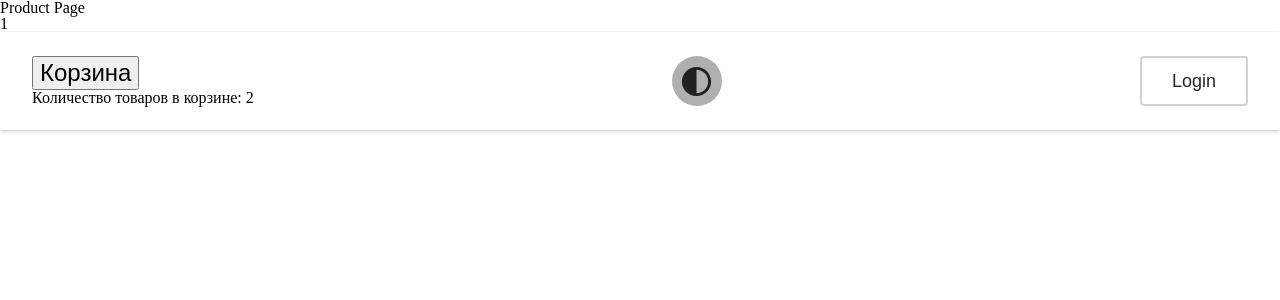
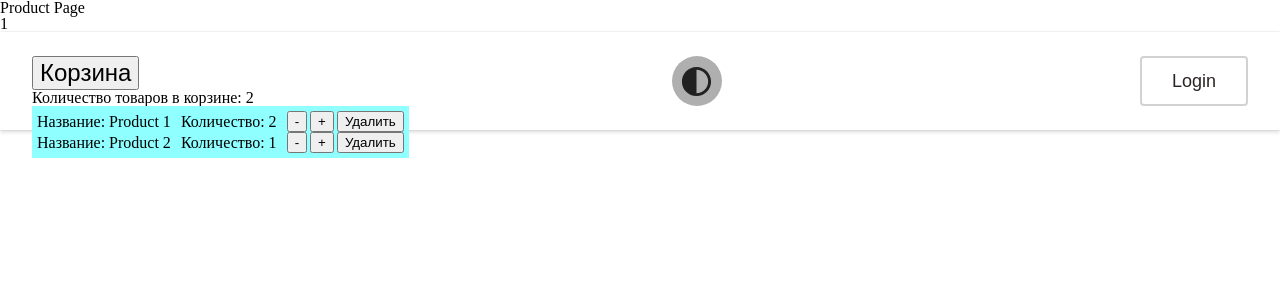
Before and after one commit to 144307/ShopMockupPage, a React (Vite) app: page /product/1 in a window 1280 px wide. Both pictures are taken after a click on the button "Корзина". Shown: the top 300 px of the page. Built offline with nearby package versions, Linux system fonts and the light colour scheme; a web font is replaced by a local one.

Commit message:
Cart now has global open state. Cart automatically closes on overlay opening.

```diff
--- a/src/components/CartBlock/CartBlock.tsx
+++ b/src/components/CartBlock/CartBlock.tsx
@@ -1,23 +1,30 @@
+import "./CartBlock.css";
 import { useRef } from "react";
 import { cartItem, rootState } from "../../types.ts";
 import { increment, decrement, deleteFromCart } from "./cartSlice.ts";
-import "./CartBlock.css";
-import { shallowEqual, useDispatch, useSelector } from "react-redux";
+import { useDispatch, useSelector } from "react-redux";
+import { setCartClose, setCartOpen } from "../../features/ui/uiSlice.ts";
 
 function CartBlock() {
-  const cart = useSelector((state: rootState) => state.cart, shallowEqual);
+  const cart = useSelector((state: rootState) => state.cart);
+  const cartDisplayState = useSelector(
+    (state: rootState) => state.ui.isCartOpened
+  );
   const dispatch = useDispatch();
 
   const cartContext = useRef<HTMLDivElement>(null);
 
   function toggleCart() {
-    if (
-      cartContext.current &&
-      cartContext.current.style.visibility === "hidden"
-    ) {
-      cartContext.current.style.visibility = "visible";
-    } else if (cartContext.current) {
-      cartContext.current.style.visibility = "hidden";
+    if (cartDisplayState) {
+      dispatch(setCartClose());
+    } else {
+      dispatch(setCartOpen());
+      console.log("toggleCart");
+      if (cartDisplayState) {
+        dispatch(setCartClose());
+      } else {
+        dispatch(setCartOpen());
+      }
     }
   }
 
@@ -65,10 +72,36 @@ function CartBlock() {
         Корзина
       </button>
       <div>{"Количество товаров в корзине: " + cart.items.length}</div>
-      {/* <div>{cartContent()}</div> */}
-      <div className="cart__content" ref={cartContext}>
-        {cart.items.length ? cartContent() : <div>No items</div>}
-      </div>
+      {cartDisplayState ? (
+        <div className="cart__content" ref={cartContext}>
+          {cart.items.length ? (
+            cartContent() ? (
+              cartContent()
+            ) : (
+              <div>No items</div>
+            )
+          ) : (
+            "hidden"
+          )}
+        </div>
+      ) : (
+        ""
+      )}
+      {cartDisplayState ? (
+        <div className="cart__content" ref={cartContext}>
+          {cart.items.length ? (
+            cartContent() ? (
+              cartContent()
+            ) : (
+              <div>No items</div>
+            )
+          ) : (
+            "hidden"
+          )}
+        </div>
+      ) : (
+        ""
+      )}
     </div>
   );
 }
--- a/src/features/ui/uiSlice.ts
+++ b/src/features/ui/uiSlice.ts
@@ -2,6 +2,7 @@ import { createSlice } from "@reduxjs/toolkit";
 
 const initialState = {
   isOverlayOpened: false,
+  isCartOpened: false,
 };
 
 const uiSlice = createSlice({
@@ -13,13 +14,26 @@ const uiSlice = createSlice({
     },
     setOverlayOpen: (state) => {
       state.isOverlayOpened = true;
+      state.isCartOpened = false;
     },
     setOverlayClosed: (state) => {
       state.isOverlayOpened = false;
     },
+    setCartOpen: (state) => {
+      state.isCartOpened = true;
+    },
+    setCartClose: (state) => {
+      state.isCartOpened = false;
+    },
   },
 });
 
-export const { test, setOverlayOpen, setOverlayClosed } = uiSlice.actions;
+export const {
+  test,
+  setOverlayOpen,
+  setOverlayClosed,
+  setCartOpen,
+  setCartClose,
+} = uiSlice.actions;
 
 export default uiSlice.reducer;
--- a/src/types.ts
+++ b/src/types.ts
@@ -26,6 +26,7 @@ export interface dataState {
 
 export interface uiState {
   isOverlayOpened: boolean;
+  isCartOpened: boolean;
 }
 
 export interface rootState {
```
